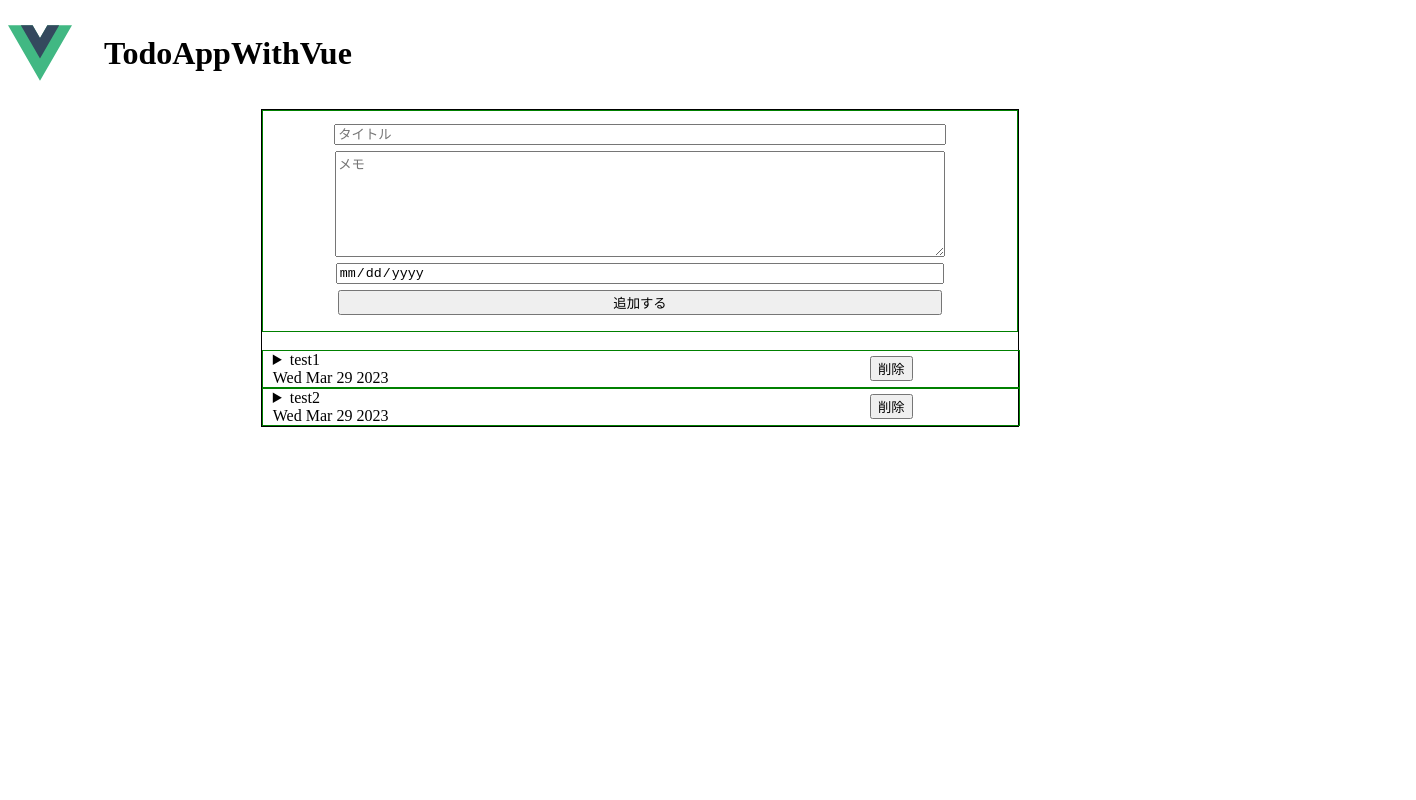
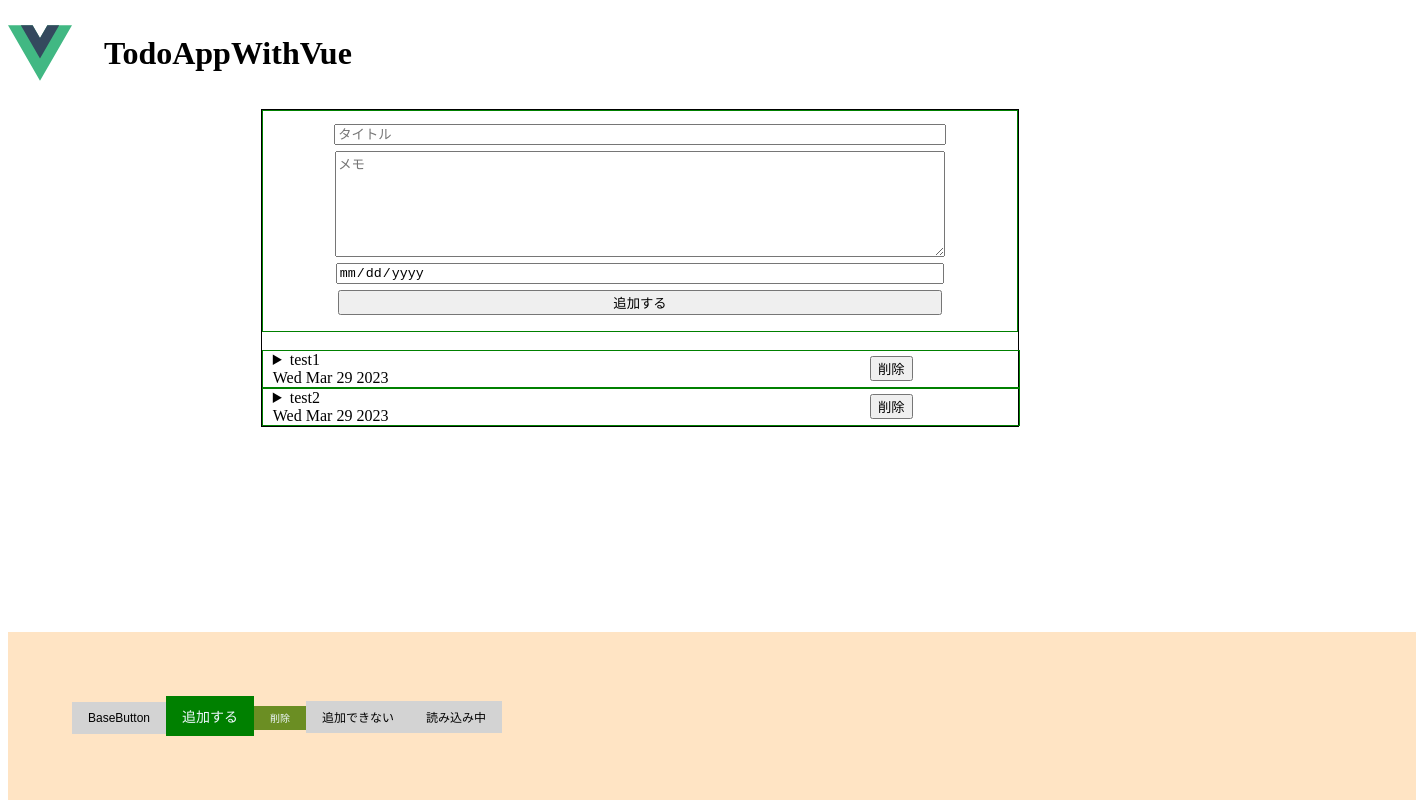
Before and after one commit to YuukiTerui/TodoAppWithVue, a Vue app in the folder todoapp/: page / in a window 1280 px wide. Shown: the whole page, 1416 px wide, since content can reach past the window. Built offline with nearby package versions, Linux system fonts and the light colour scheme.

Commit message:
ベースボタンの作成とお試し

```diff
--- a/todoapp/src/App.vue
+++ b/todoapp/src/App.vue
@@ -21,6 +21,14 @@
         @delete-button-clicked="deleteTodo">
       </todo-task>
   </main>
+
+  <footer>
+    <base-button>BaseButton</base-button>
+    <base-button type="add" size="large">追加する</base-button>
+    <base-button type="delete" size="small">削除</base-button>
+    <base-button :disabled="true">追加できない</base-button>
+    <base-button :loading="true">ローディング</base-button>
+  </footer>
 </template>
 
 
@@ -29,6 +37,7 @@ import { ref } from "vue";
 import type { Ref } from "vue";
 import TodoTask from "./components/TodoTask.vue";
 import TodoAdd from "./components/TodoAdd.vue";
+import BaseButton from "./components/BaseButton.vue";
 
 interface todo {
   id: number;
@@ -98,4 +107,13 @@ header {
     flex-wrap: wrap;
   }
 }
+
+footer {
+  width: 100%;
+  height: auto;
+  padding: 5%;
+  background-color: bisque;
+  position: absolute;
+  bottom: 0;
+}
 </style>
--- /dev/null
+++ b/todoapp/src/components/BaseButton.vue
@@ -0,0 +1,82 @@
+<template>
+    <button type="button" class="BaseButton" :class="classes" :disabled="disabled || loading" @click="$emit('click')">
+        <span v-if="loading">読み込み中</span>
+        <slot v-else></slot>
+    </button>
+</template>
+
+<script setup lang="ts">
+import { computed } from "vue";
+
+interface Props {
+    type: string,
+    size: string,
+    loading: boolean,
+    disabled: boolean,
+}
+const props = withDefaults(
+    defineProps<Props>(),
+    {
+        type: "default",
+        size: "middle",
+        loading: false,
+        disabled: false,
+    }
+);
+
+const classes = computed(() => {
+    return ["_" + props.type, "_" + props.size];
+});
+</script>
+
+<style scoped>
+.BaseButton {
+    appearance: none;
+    display: inline-flex;
+    align-items: center;
+    justify-content: center;
+    height: 32px;
+    width: auto;
+    padding: 0 16px;
+    border: none;
+    font-size: 12;
+
+}
+
+/* type */
+.BaseButton._small {
+    height: 24px;
+    font-size: 10px;
+}
+
+.BaseButton._middle {
+    height: 32px;
+    font-size: 12px;
+}
+
+.BaseButton._large {
+    height: 40px;
+    font-size: 14px;
+}
+
+/* type */
+.BaseButton._default {
+    background-color: lightgray;
+    color: black;
+}
+
+.BaseButton._add {
+    background-color: green;
+    color: aliceblue;
+}
+
+.BaseButton._delete {
+    background-color: olivedrab;
+    color: aliceblue;
+}
+
+
+
+
+
+</style>
```
